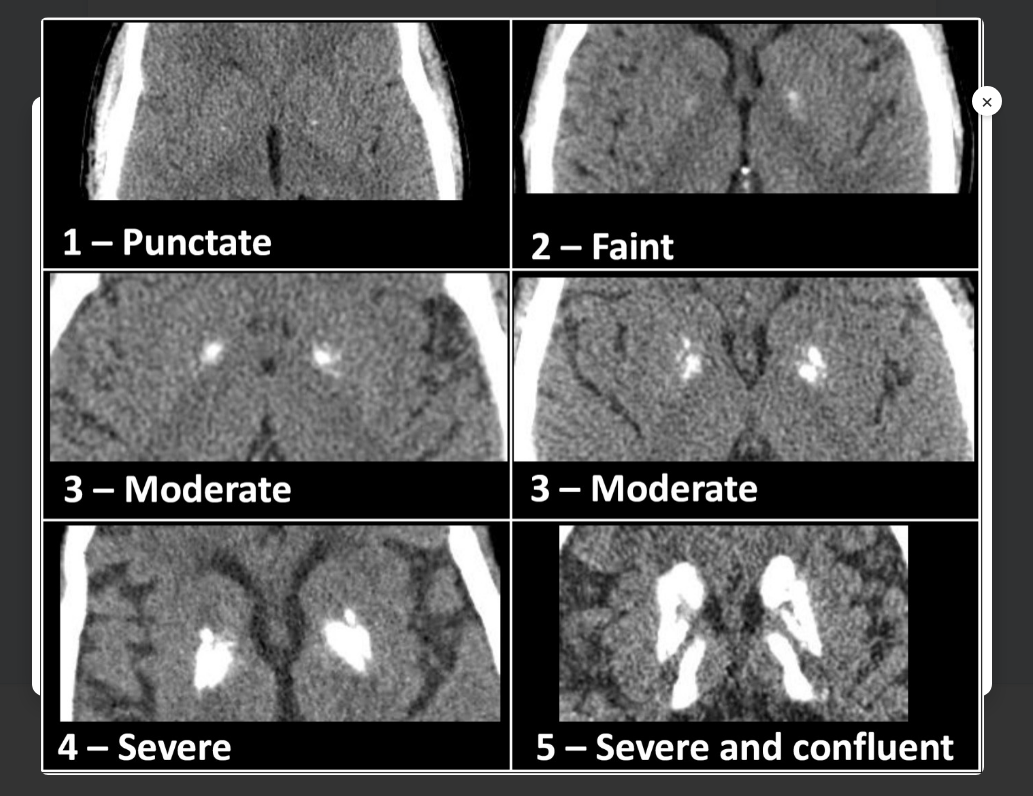
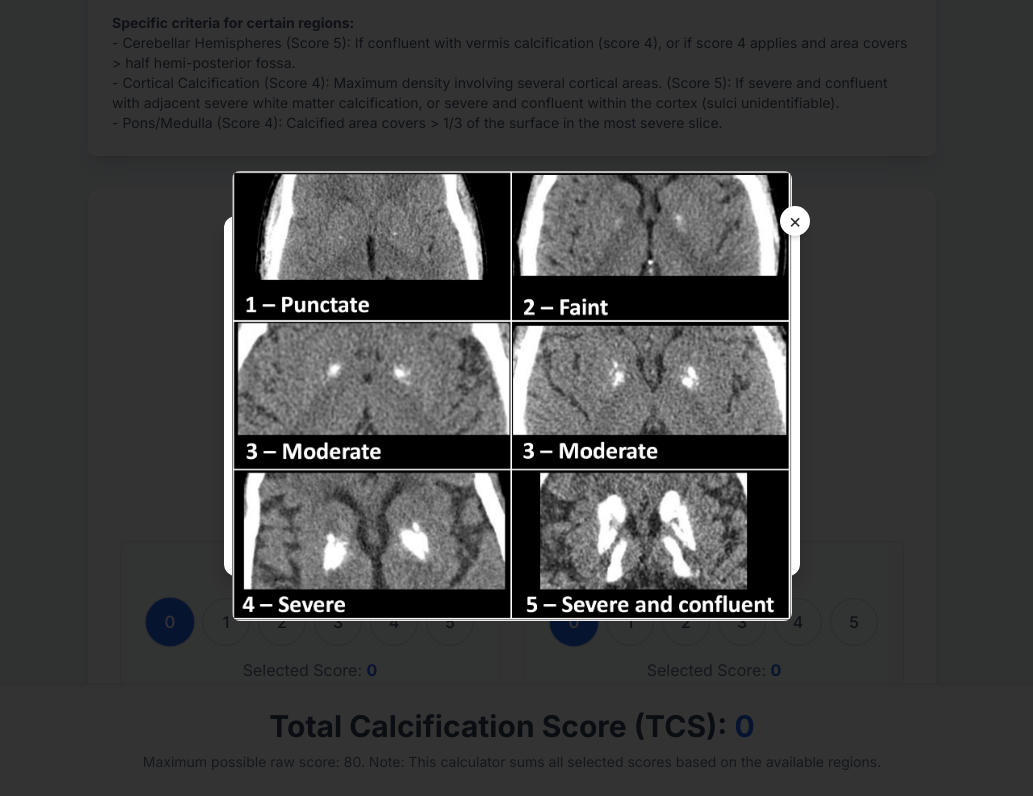
Before and after one commit to lijiaxiang98/tcs, a plain HTML site: page index.html in a window 1280 px wide. Both pictures are taken after a click on the element 640 px from the left and 1180 px from the top of the page. Shown: the part 784-1580 px from the top of the page, without its empty margins (128-1161 px from the left). Drawn offline with nearby package versions, Linux system fonts and the light colour scheme.

Commit message:
Update index.html

```diff
--- a/index.html
+++ b/index.html
@@ -103,8 +103,8 @@
             padding: 0.5rem;
             border-radius: 0.75rem;
             box-shadow: 0 10px 25px rgba(0,0,0,0.2);
-            max-width: 75vw;
-            max-height: 75vh;
+            max-width: 45vw;
+            max-height: 45vh;
             display: flex;
             align-items: center;
             justify-content: center;
```
